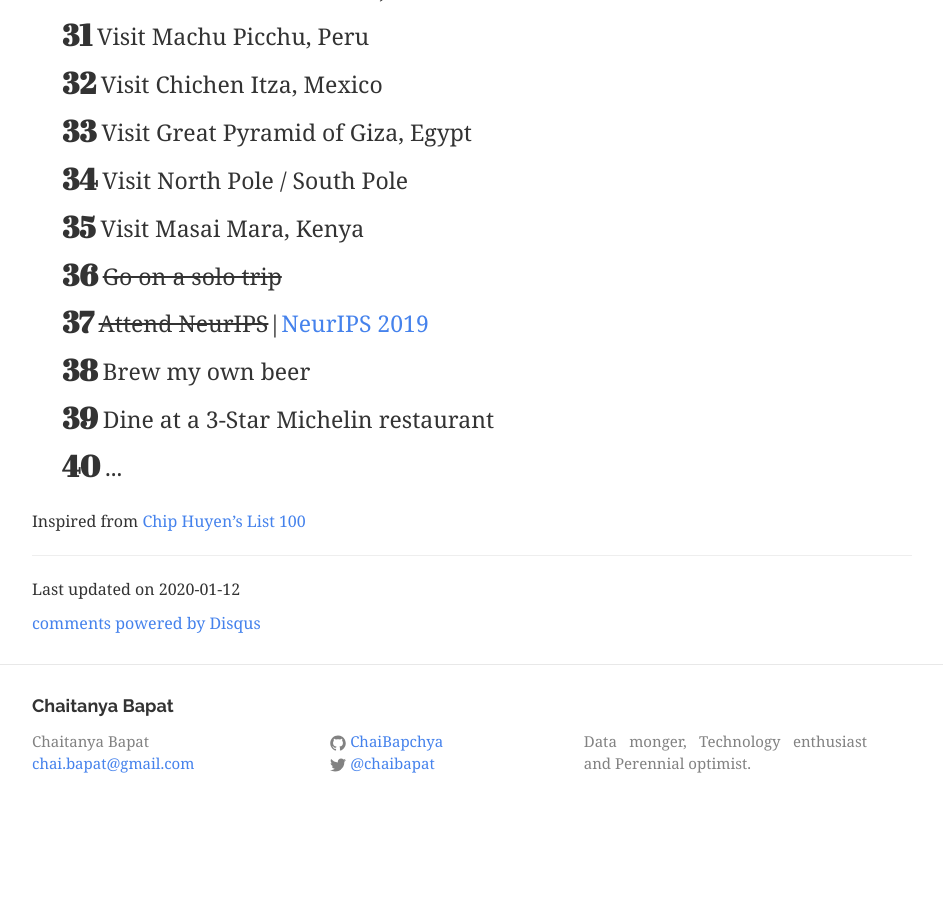
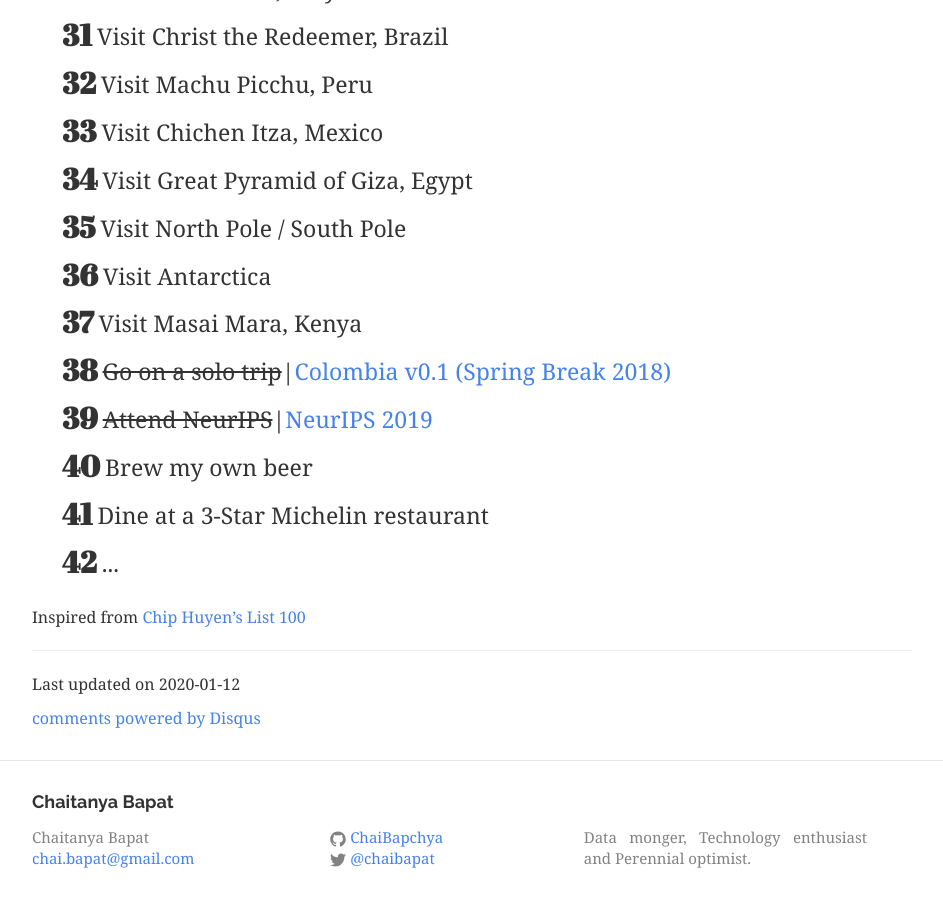
Before and after one commit to ChaiBapchya/ChaiBapchya.github.io, a Jekyll site: the page built from bucketlist.md, in a window 1280 px wide and 900 px high, scrolled down 1602 px. Shown: the whole window, without its empty margins (168-1111 px from the left). Built offline with Jekyll 4.4.1, drawn with Linux system fonts in a browser that asks for light colours; nearby versions of some CDN libraries; comment, search, counter and statistics services are not loaded; before the commit the page ends 2432 px from its top, so only the background shows below that; some of the changed text lies outside the part shown.

Commit message:
Update bucketlist.md

```diff
--- a/bucketlist.md
+++ b/bucketlist.md
@@ -44,8 +45,9 @@ Feel free to suggest / comment / share your thoughts in the discussion below.
     <li>Visit Chichen Itza, Mexico</li>
     <li>Visit Great Pyramid of Giza, Egypt</li>
     <li>Visit North Pole / South Pole</li>
+    <li>Visit Antarctica</li>
     <li>Visit Masai Mara, Kenya</li>
-    <li><del>Go on a solo trip</del></li>
+    <li><del>Go on a solo trip</del> | <a href="https://chai-bapat.medium.com/colombia-v0-1-a39a0df112f6" target="_blank">Colombia v0.1 (Spring Break 2018)</a></li>
     <li><del>Attend NeurIPS</del> | <a href="https://towardsdatascience.com/neurips-2019-225fd7636ce5" target="_blank">NeurIPS 2019</a></li>
     <li>Brew my own beer</li>
     <li>Dine at a 3-Star Michelin restaurant</li>
```
Also changed, not shown: other parts of bucketlist.md (+1 -0 lines).
